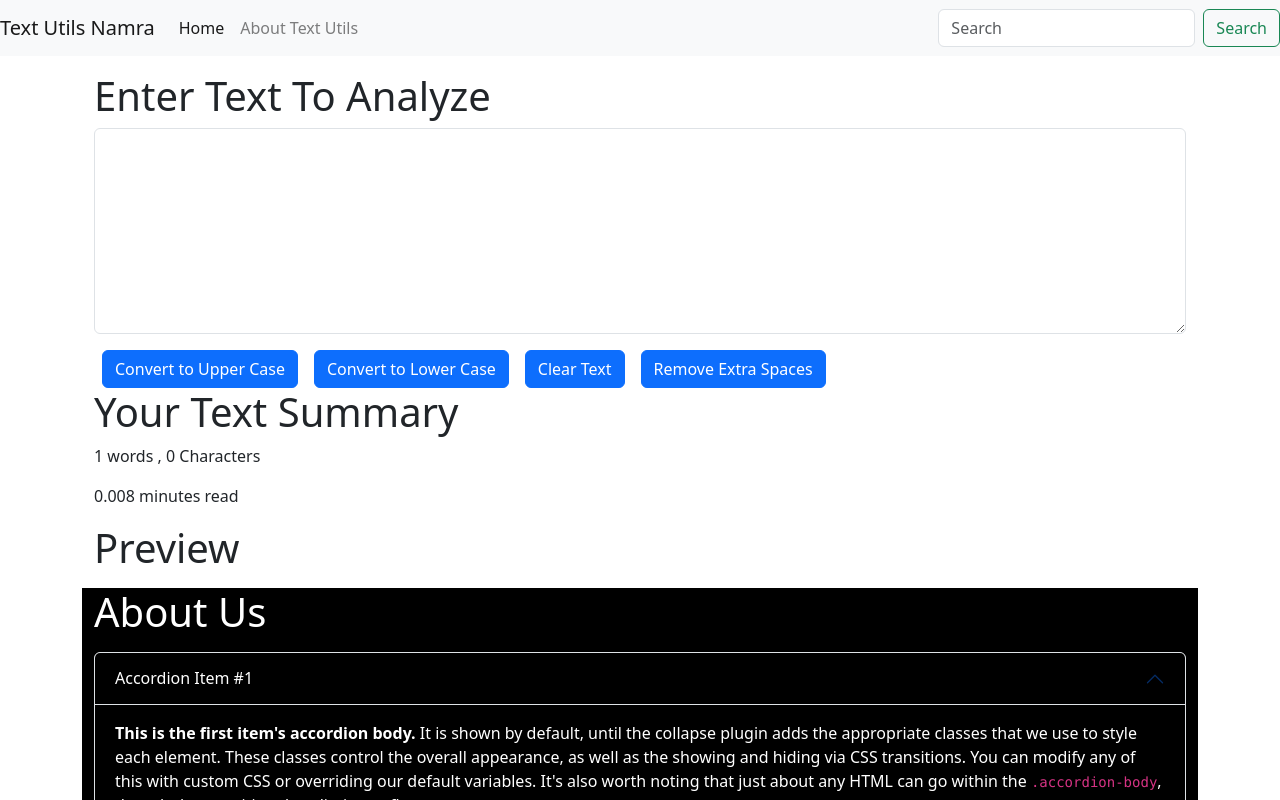
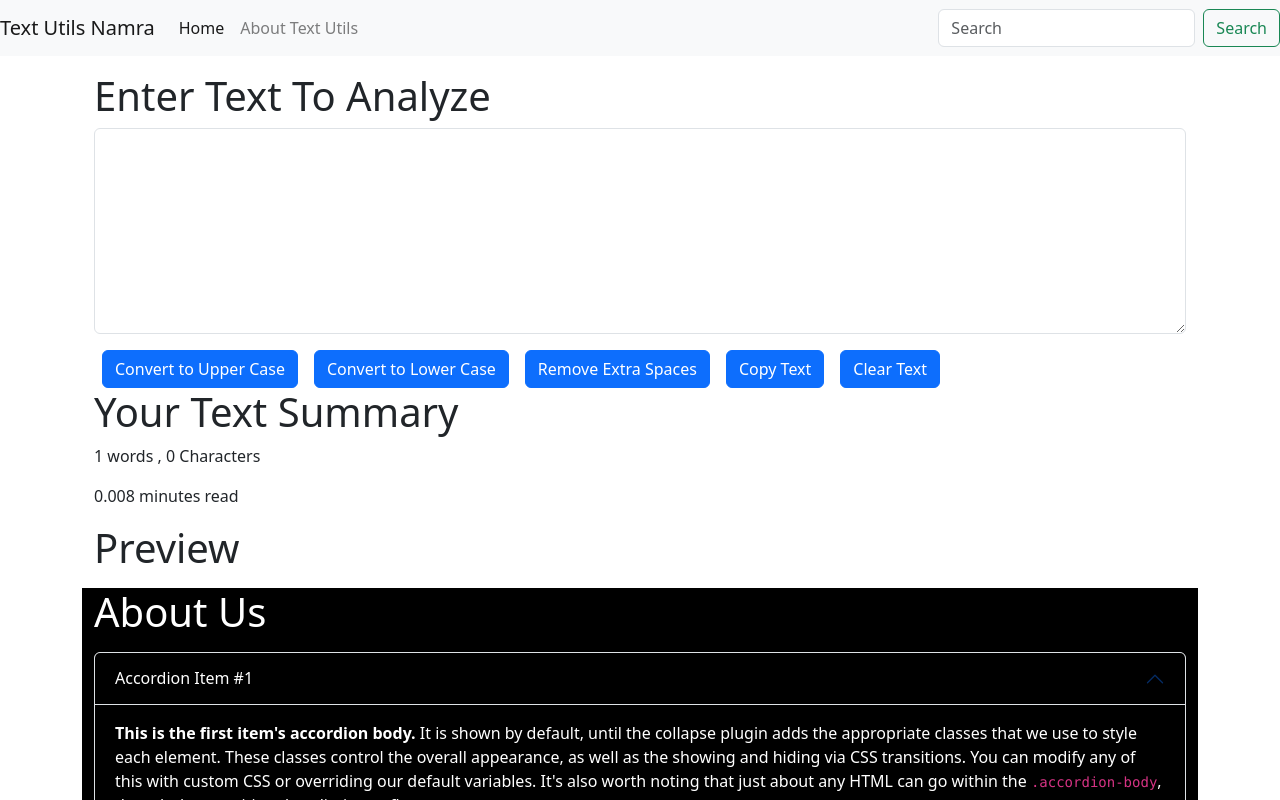
Before and after one commit to Namra-Abid/React_Series, a React (Create React App) app in the folder test6_text_utils_project/: page / in a window 1280 px wide. Shown: the top 800 px of the page. Built offline with nearby package versions, Linux system fonts and the light colour scheme.

Commit message:
Function to CCopy text in TextForm.js

```diff
--- a/test6_text_utils_project/src/components/TextForm.js
+++ b/test6_text_utils_project/src/components/TextForm.js
@@ -23,8 +23,16 @@
 
     const handleExtraSpaces =()=>{
         let newtext=text.split(/[ ]+/);
-        setText(newtext.join(" "))
-
+        setText(newtext.join(" "));
+    }
+    const handleCopy =()=>{
+        console.log("copy clicked")
+        var text=document.getElementById("myBox");
+        var slection=text.select();
+        console.log("slection",slection);
+        text.select();
+        console.log("text.value",text.value);
+        navigator.clipboard.writeText(text.value);
     }
     //text="new text"  // wrong way to change state
    // setText("New text"); // correct way to change  state
@@ -38,9 +46,10 @@
             </div>
             <button className="btn btn-primary mx-2" onClick={HandleUpClick}>Convert to Upper Case</button>
             <button className="btn btn-primary mx-2" onClick={HandleLowClick}>Convert to Lower Case</button>
+
+            <button className="btn btn-primary mx-2" onClick={handleExtraSpaces}>Remove Extra Spaces</button>
+            <button className="btn btn-primary mx-2" onClick={handleCopy}>Copy Text</button>
             <button className="btn btn-primary mx-2" onClick={HandleClearText}>Clear Text</button>
-            <button className="btn btn-primary mx-2" onClick={handleExtraSpaces}>Remove Extra Spaces</button>
-
         </div>
         <div className="container">
             <h1> Your Text Summary</h1>
```
